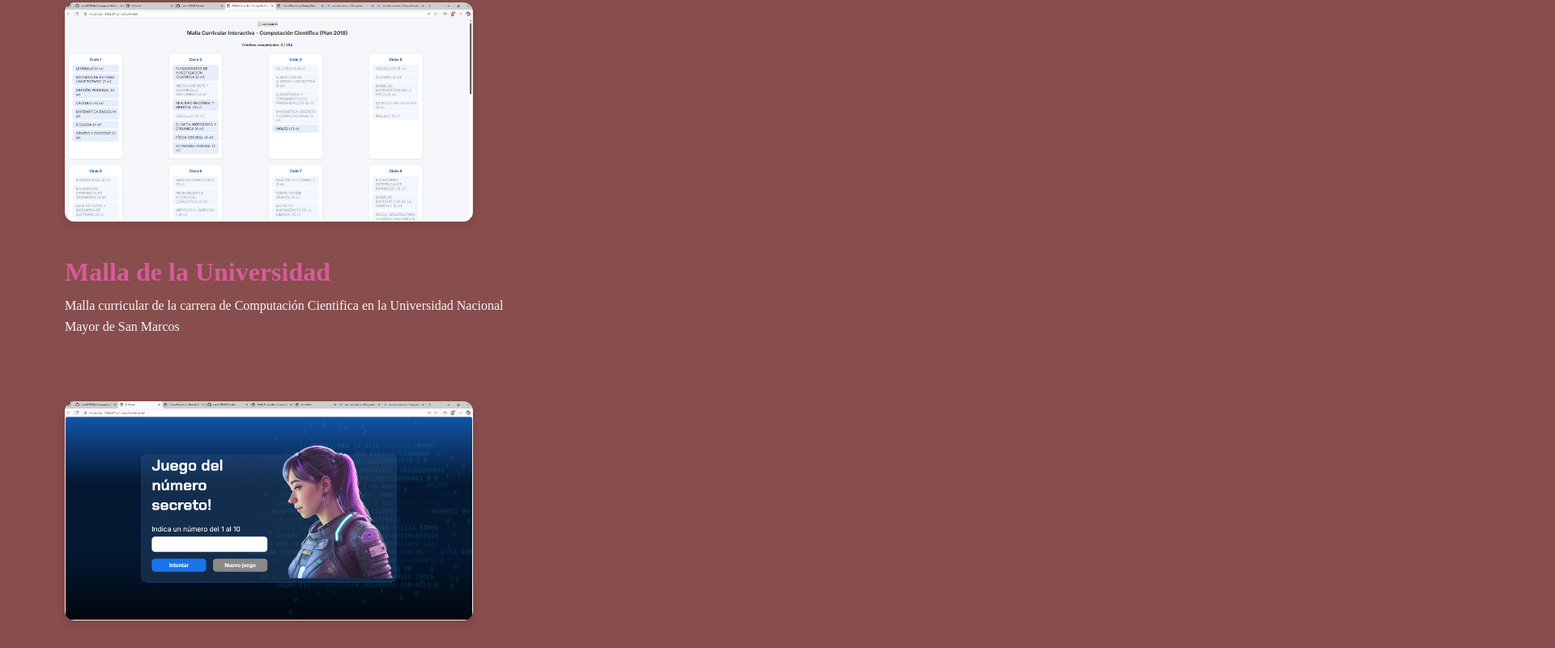
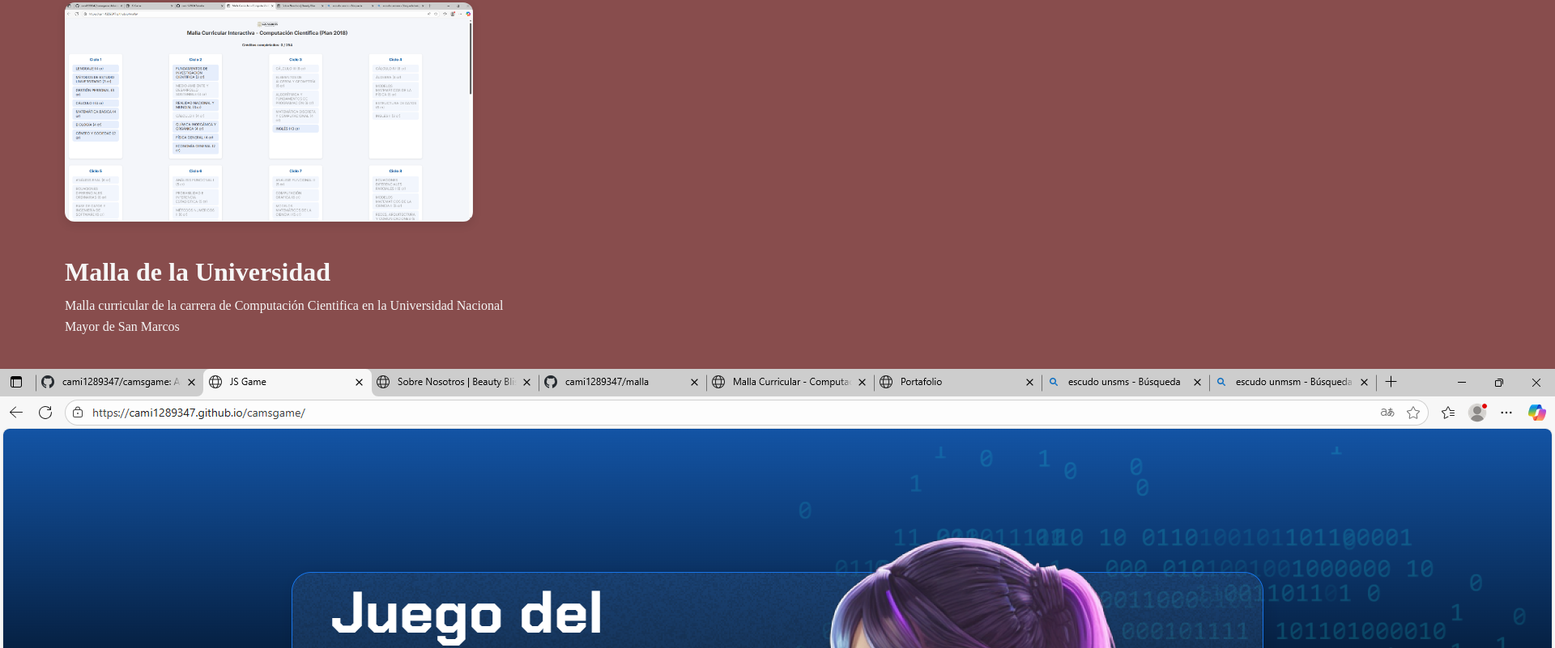
Before and after one commit to cami1289347/camspage, a plain HTML site: page proyectos.html in a window 1280 px wide. Shown: the part 135-936 px from the top of the page at 81% size, 1920 px wide, since content can reach past the window. Drawn offline with Linux system fonts and the light colour scheme.

Commit message:
Update proyectos.html

```diff
--- a/proyectos.html
+++ b/proyectos.html
@@ -26,7 +26,6 @@
     }
     .section-content h2 {
       font-size: 2rem;
-      color: #D65C9A;
       margin-bottom: 10px;
     }
     .section-content p {
@@ -75,7 +74,7 @@
     </div>
   </section>
 
-  <section class="section reverse">
+  <section class="section.reverse">
     <a href="https://cami1289347.github.io/camsgame/" target="_blank">
     <img src="Proyecto2.png" alt="Proyecto2">
     </a>
```
